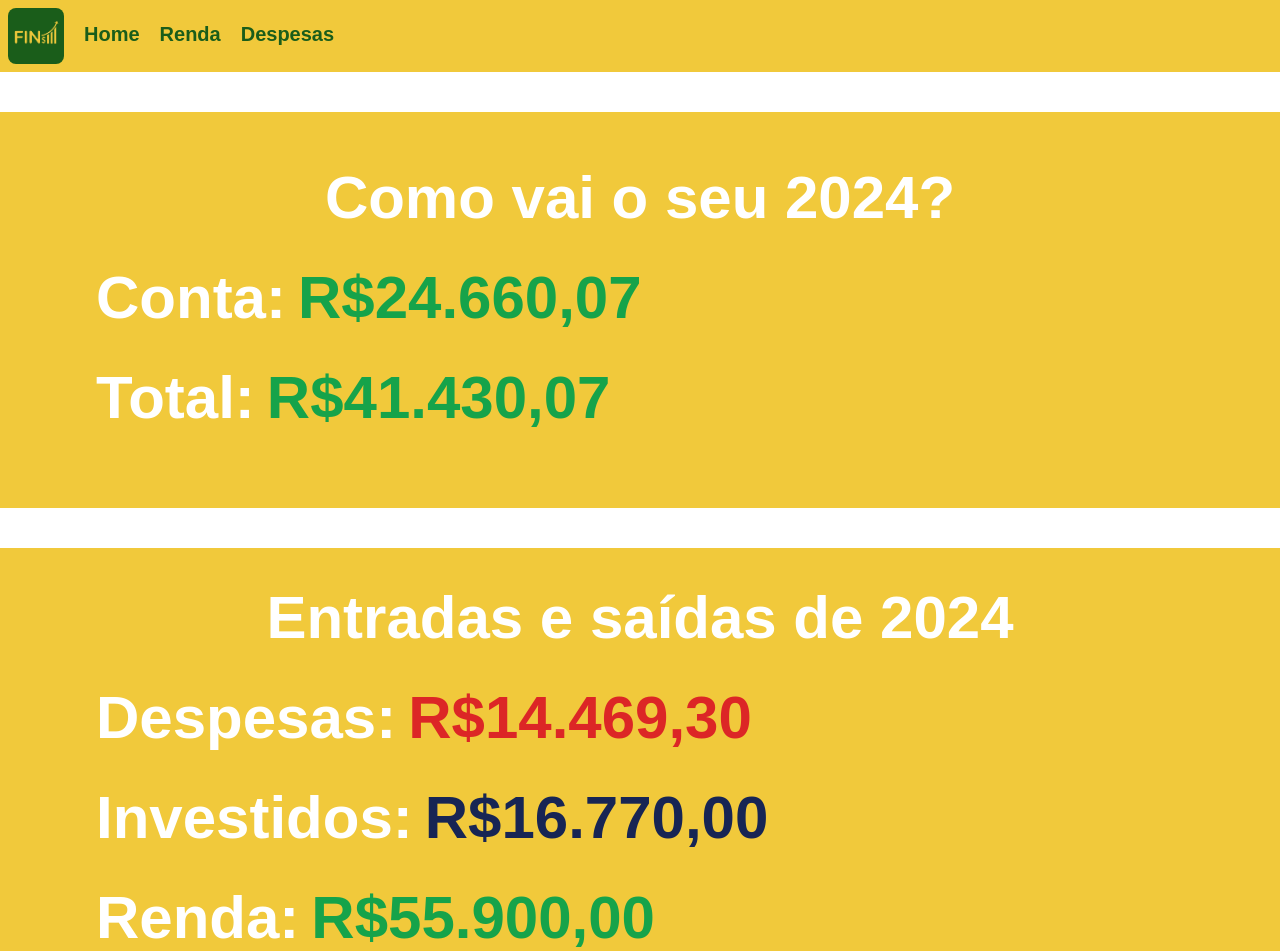
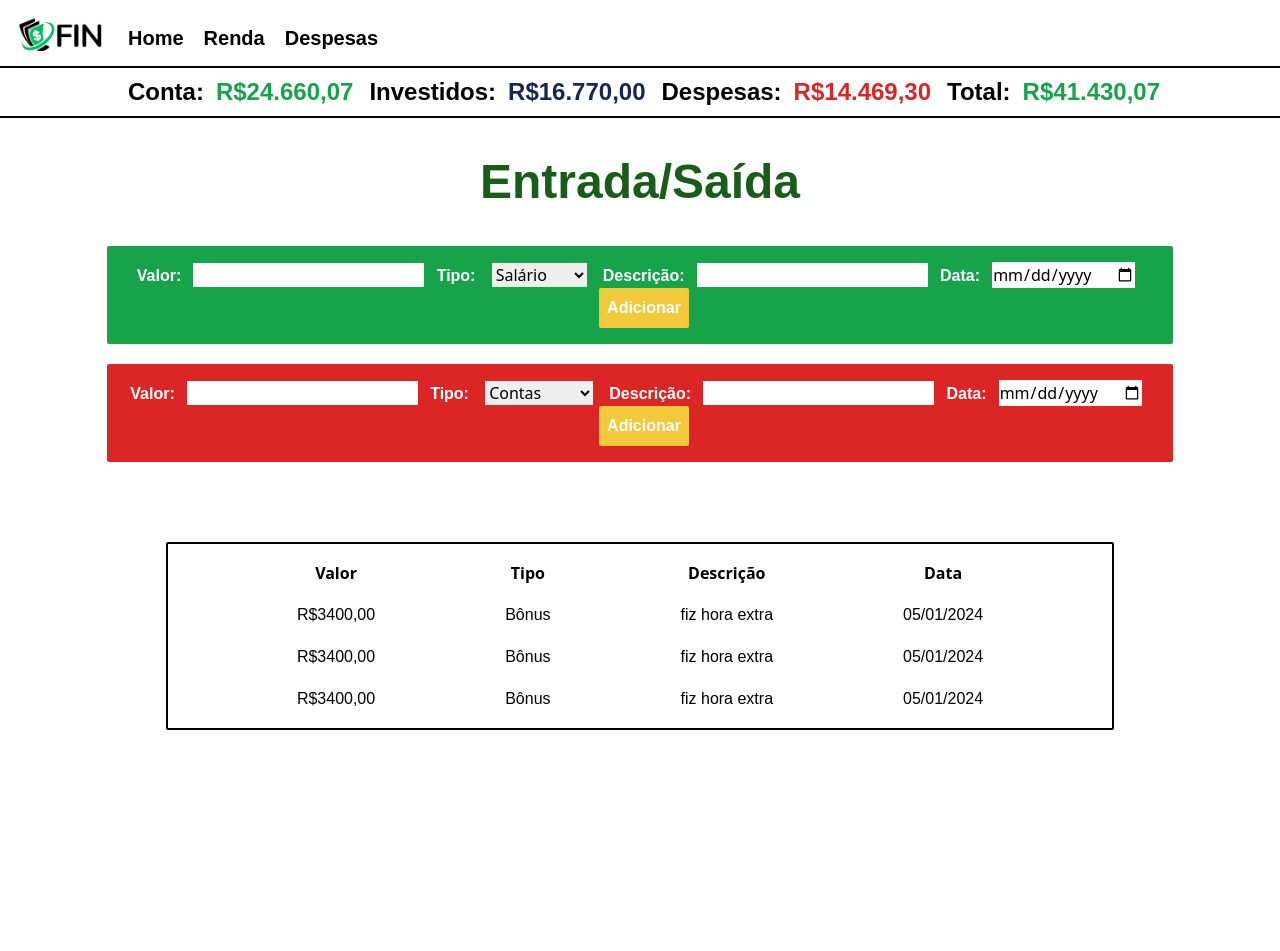
Before and after one commit to PHPPrado/FinApp, a website: page FIN_WEB/index.html in a window 1280 px wide. Shown: the top 951 px of the page. After the commit the page ends 810 px from the top, so only its background shows below. Drawn offline with Linux system fonts and the light colour scheme.

Commit message:
feat: rnovo design

```diff
--- a/FIN_WEB/index.html
+++ b/FIN_WEB/index.html
@@ -6,64 +6,31 @@
   <link href="dist/output.css" rel="stylesheet">
 
 </head>
-<header class="bg-finYellow-0 p-2 flex">
-  <img class="w-14 rounded-lg" src="images/FIN_Logo.png" alt="">
-  <a class="text-finGreen-0 font-nunito font-bold text-xl mt-3 ml-5" href="">Home</a>
-  <a class="text-finGreen-0 font-nunito font-bold text-xl mt-3 ml-5" href="">Renda</a>
-  <a class="text-finGreen-0 font-nunito font-bold text-xl mt-3 ml-5" href="">Despesas</a>
+<header class="bg-white p-2 flex border-b-2 border-black">
+  <img class="w-28 mt-2 rounded-lg" src="images/FIN_LogoNew.png" alt="">
+  <a class="text-black font-nunito font-bold text-xl mt-4 ml-2" href="">Home</a>
+  <a class="text-black font-nunito font-bold text-xl mt-4 ml-5" href="">Renda</a>
+  <a class="text-black font-nunito font-bold text-xl mt-4 ml-5" href="">Despesas</a>
 </header>
 <body class="bg-white">
 
-  <section class="flex flex-col items-start mt-10 py-4 bg-finYellow-0">
+  <section class="items-start mt-0">
 
-    <h1 class="mt-10 self-center text-6xl font-nunito font-bold text-white">Como vai o seu 2024?</h1>
-
-    <div class="flex flex-row mt-10 ml-24 w-auto">
-      <h1 class="text-6xl font-nunito font-bold text-white">Conta:</h1>
-      <h1 class="text-6xl ml-3 font-nunito font-bold text-green-600">R$24.660,07</h1>
+    <div class="flex justify-center pb-2 mb-0 border-b-2 border-black mt-2">
+      <h1 class="text-2xl font-nunito font-bold text-black ml-2">Conta:</h1>
+      <h1 class="text-2xl ml-3 font-nunito font-bold text-green-600">R$24.660,07</h1>
+      <h1 class="text-2xl font-nunito font-bold text-black ml-4">Investidos:</h1>
+      <h1 class="text-2xl ml-3 font-nunito font-bold text-blue-950">R$16.770,00</h1>
+      <h1 class="text-2xl font-nunito font-bold text-black ml-4">Despesas:</h1>
+      <h1 class="text-2xl ml-3 font-nunito font-bold text-red-600">R$14.469,30</h1>
+      <h1 class="text-2xl font-nunito font-bold text-black ml-4">Total:</h1>
+      <h1 class="text-2xl ml-3 font-nunito font-bold text-green-600">R$41.430,07</h1>
     </div>
 
-    <div class="flex flex-row mt-10 mb-20 ml-24 w-auto">
-      <h1 class="text-6xl font-nunito font-bold text-white">Total:</h1>
-      <h1 class="text-6xl ml-3 font-nunito font-bold text-green-600">R$41.430,07</h1>
-    </div>
-
-
-    <div class="bg-white w-full h-10"></div>
-
-    <h1 class="mt-10 self-center text-6xl font-nunito font-bold text-white">Entradas e saídas de 2024</h1>
-
-    <div class="flex flex-row mt-10 ml-24 w-auto">
-      <h1 class="text-6xl font-nunito font-bold text-white">Despesas:</h1>
-      <h1 class="text-6xl ml-3 font-nunito font-bold text-red-600">R$14.469,30</h1>
-    </div>
-    <div class="flex flex-row mt-10 ml-24 w-auto">
-      <h1 class="text-6xl font-nunito font-bold text-white">Investidos:</h1>
-      <h1 class="text-6xl ml-3 font-nunito font-bold text-blue-950">R$16.770,00</h1>
-    </div>
-    <div class="flex flex-row mt-10 mb-10 ml-24 w-auto">
-      <h1 class="text-6xl font-nunito font-bold text-white">Renda:</h1>
-      <h1 class="text-6xl ml-3 font-nunito font-bold text-green-600">R$55.900,00</h1>
-    </div>
-
-
-
-    <div class="bg-white w-full h-10"></div>
-    <h1 class="mt-10 self-center text-6xl font-nunito font-bold text-white">Dados fixos</h1>
-
-    <div class="flex flex-row mt-10 ml-24 w-auto">
-      <h1 class="text-6xl font-nunito font-bold text-white">Salário:</h1>
-      <h1 class="text-6xl ml-3 font-nunito font-bold text-blue-950">R$4.300,00</h1>
-    </div>
-
-    <div class="flex flex-row mt-10 mb-10 ml-24 w-auto">
-      <h1 class="text-6xl font-nunito font-bold text-white">Aluguel:</h1>
-      <h1 class="text-6xl ml-3 font-nunito font-bold text-blue-950">R$1.100,00</h1>
-    </div>
   </section>
 
-  <section class="flex flex-col mb-20 items-center text-center">
-    <h1 class="mt-20 mb-5 font-nunito text-finGreen-0 font-bold text-5xl">Entrada/Saída</h1>
+  <section class="flex flex-col my-10 items-center text-center">
+    <h1 class="mb-5 font-nunito text-finGreen-0 font-bold text-5xl">Entrada/Saída</h1>
     <div class="flex bg-green-600 p-4 rounded-sm mt-5 w-10/12 justify-center">
       <form id="formRenda">
         <label class="text-white font-nunito font-bold" for="">Valor:</label>
@@ -106,9 +73,42 @@
         <label class="text-white font-nunito font-bold" for="">Data:</label>
         <input class="mx-2" type="date" id="date" name="date">
         <button class="ml-2 text-white font-nunito font-bold bg-finYellow-0 p-2 rounded-sm" type="button" onclick="enviarDespesa()">Adicionar</button>
-
       </form>
     </div>
+  </section>
+
+  <section class="flex justify-center my-20 ">
+
+    <table class="table-fixed border-separate border-spacing-x-32 border-spacing-y-4 border-2 border-black rounded-sm">
+      <thead>
+        <tr>
+          <th>Valor</th>
+          <th>Tipo</th>
+          <th>Descrição</th>
+          <th>Data</th>
+        </tr>
+      </thead>
+      <tbody>
+        <tr>
+          <td class="font-nunito" >R$3400,00</td>
+          <td class="font-nunito" >Bônus</td>
+          <td class="font-nunito" >fiz hora extra</td>
+          <td class="font-nunito" >05/01/2024</td>
+        </tr>
+        <tr>
+          <td class="font-nunito" >R$3400,00</td>
+          <td class="font-nunito" >Bônus</td>
+          <td class="font-nunito" >fiz hora extra</td>
+          <td class="font-nunito" >05/01/2024</td>
+        </tr>
+        <tr>
+          <td class="font-nunito" >R$3400,00</td>
+          <td class="font-nunito" >Bônus</td>
+          <td class="font-nunito" >fiz hora extra</td>
+          <td class="font-nunito" >05/01/2024</td>
+        </tr>
+      </tbody>
+    </table>
   </section>
 
   <script src="javascript/renda.js" defer></script>
```
Also changed, not shown: FIN_WEB/dist/output.css, FIN_WEB/images/FIN logo 1.0.png (added), FIN_WEB/images/FIN_LogoNew.png (added).
